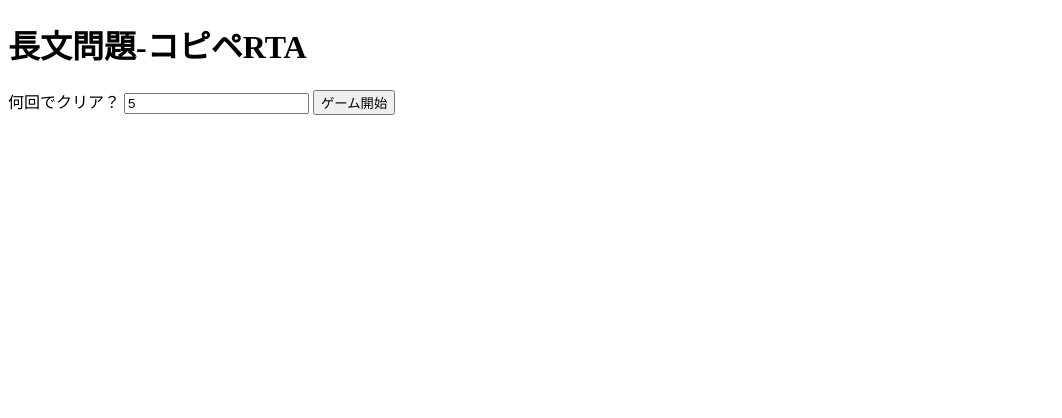
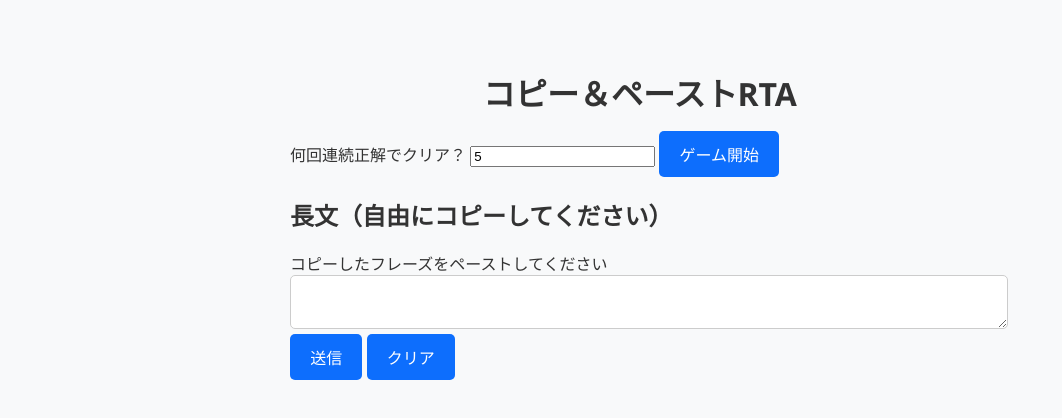
Before and after one commit to Kazi-Ki/Copy-paste, a plain HTML site: page index.html in a window 1280 px wide. Shown: the whole page, without its empty margins (0-1062 px from the left). Drawn offline with Linux system fonts and the light colour scheme.

Commit message:
Update index.html

```diff
--- a/index.html
+++ b/index.html
@@ -3,29 +3,31 @@
 <head>
 <meta charset="UTF-8" />
 <meta name="viewport" content="width=device-width, initial-scale=1" />
-<title>長文問題-日常生活</title>
+<title>長文問題-RTA</title>
+<link rel="stylesheet" href="style.css" />
 </head>
 <body>
 
-<h1>長文問題-コピペRTA</h1>
+<h1>コピー＆ペーストRTA</h1>
 
-<label for="count-input">何回でクリア？</label>
+<label for="count-input">何回連続正解でクリア？</label>
 <input type="number" id="count-input" value="5" min="1" />
 <button id="start-btn">ゲーム開始</button>
 
-<div id="game-area" style="display:none;">
-  <h2>長文</h2>
+<div id="game-area">
+  <h2>長文（自由にコピーしてください）</h2>
   <div id="long-text"></div>
 
   <label for="paste-input">コピーしたフレーズをペーストしてください</label>
   <textarea id="paste-input" rows="2"></textarea>
   <br />
   <button id="submit-btn">送信</button>
-  <button id="clear-btn">消去</button>
+  <button id="clear-btn">クリア</button>
 
   <div id="message"></div>
   <div id="timer"></div>
 </div>
 
+<script src="script.js"></script>
 </body>
 </html>
```
